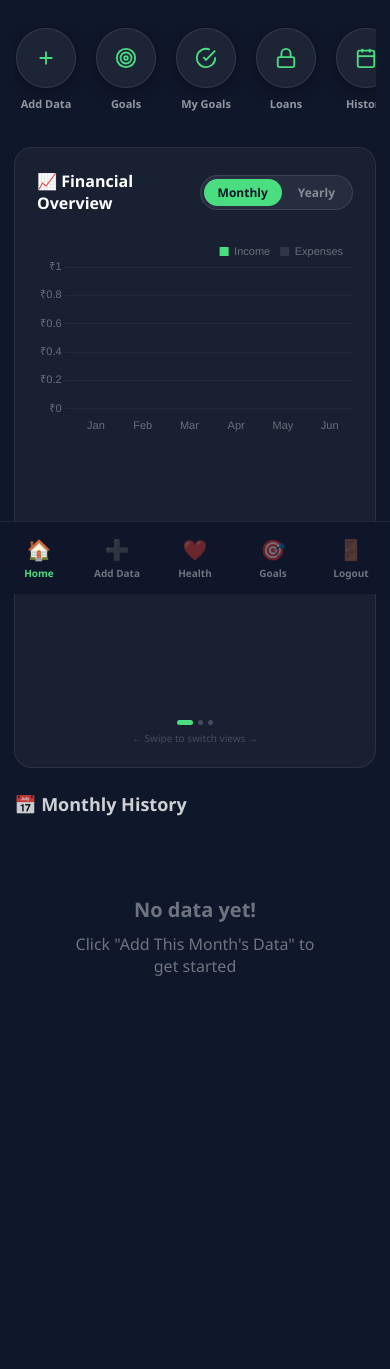
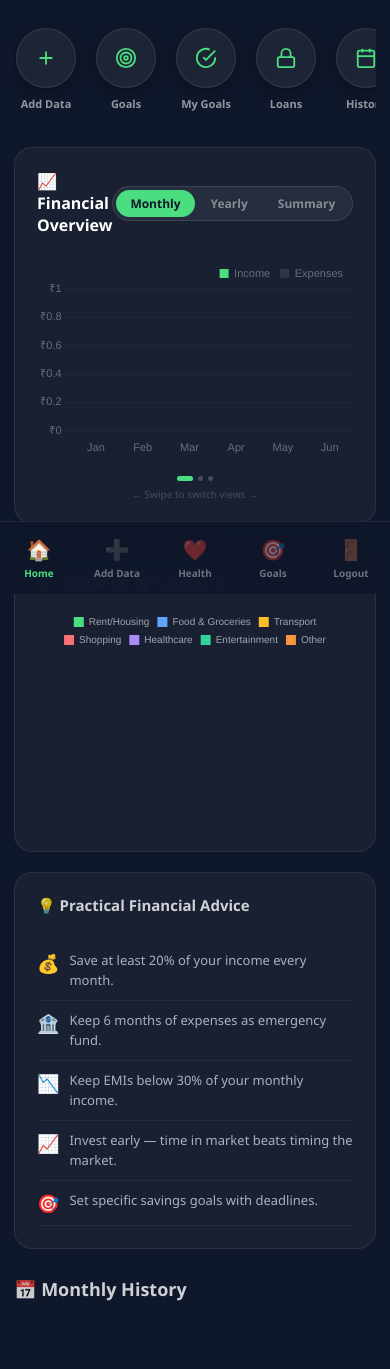
Before and after one commit to Bhatt753/financeiq, a Flask app: page /dashboard in a window 390 px wide. Shown: the part 250-1619 px from the top of the page. Before the commit the page ends 1226 px from the top, so only its background shows below. Run offline with Flask 3, Linux system fonts and the light colour scheme; the visitor is signed in with stand-in values (Sample User, id 1); data that the repository does not hold is empty; some libraries are stand-ins or nearby versions.

Commit message:
Fix chart slider - separate donut below, 3 clean slides

```diff
--- a/templates/dashboard.html
+++ b/templates/dashboard.html
@@ -14,12 +14,10 @@
         body { font-family:'Segoe UI',sans-serif; background:#0f172a; color:white; min-height:100vh; }
 
         .navbar {
-            background:rgba(255,255,255,0.05);
-            backdrop-filter:blur(10px);
+            background:rgba(255,255,255,0.05); backdrop-filter:blur(10px);
             border-bottom:1px solid rgba(255,255,255,0.1);
-            padding:15px 30px;
-            display:flex; justify-content:space-between; align-items:center;
-            position:sticky; top:0; z-index:100;
+            padding:15px 30px; display:flex; justify-content:space-between;
+            align-items:center; position:sticky; top:0; z-index:100;
         }
         .navbar h1 { color:#4ade80; font-size:22px; }
         .nav-links a { color:rgba(255,255,255,0.7); text-decoration:none; margin-left:20px; font-size:14px; transition:color 0.3s; }
@@ -30,8 +28,8 @@
 
         .welcome {
             background:linear-gradient(135deg,rgba(74,222,128,0.1),rgba(34,197,94,0.05));
-            border:1px solid rgba(74,222,128,0.2);
-            border-radius:16px; padding:25px 30px; margin-bottom:28px;
+            border:1px solid rgba(74,222,128,0.2); border-radius:16px;
+            padding:25px 30px; margin-bottom:28px;
             display:flex; justify-content:space-between; align-items:center;
         }
         .welcome h2 { font-size:24px; color:#4ade80; }
@@ -95,22 +93,35 @@
         .tbtn.active { background:#4ade80; color:#0f172a; }
 
         .slider-wrap { overflow:hidden; touch-action:pan-y; width:100%; }
-        .slides {
-            display:flex;
-            transition:transform 0.45s cubic-bezier(0.22,1,0.36,1);
-            will-change:transform;
-        }
+        .slides { display:flex; transition:transform 0.45s cubic-bezier(0.22,1,0.36,1); will-change:transform; }
         .slide { flex:0 0 100%; min-width:100%; padding:4px 0; }
-
         .ch-wrap { position:relative; height:260px; width:100%; }
-
-        .two-charts { display:grid; grid-template-columns:1fr 1fr; gap:16px; }
-        .two-chart-title { font-size:12px; font-weight:600; color:rgba(255,255,255,0.5); margin-bottom:8px; }
 
         .dots { display:flex; justify-content:center; gap:5px; margin-top:14px; }
         .dot { width:5px; height:5px; border-radius:50%; background:rgba(255,255,255,0.2); cursor:pointer; transition:all 0.2s; }
         .dot.active { background:#4ade80; width:16px; border-radius:3px; }
         .swipe-tip { font-size:10px; color:rgba(255,255,255,0.2); text-align:center; margin-top:6px; }
+
+        /* SPENDING SECTION — below chart on desktop */
+        .spending-section {
+            display:grid;
+            grid-template-columns:1fr 1fr;
+            gap:20px;
+            margin-bottom:28px;
+        }
+
+        .spending-card {
+            background:rgba(255,255,255,0.04);
+            border:1px solid rgba(255,255,255,0.08);
+            border-radius:18px; padding:22px;
+        }
+
+        .spending-card-title {
+            font-size:15px; font-weight:600; color:rgba(255,255,255,0.8);
+            margin-bottom:18px; display:flex; align-items:center; gap:8px;
+        }
+
+        .spending-ch-wrap { position:relative; height:260px; width:100%; }
 
         /* HISTORY */
         .section-title { font-size:18px; color:rgba(255,255,255,0.8); margin-bottom:20px; font-weight:600; }
@@ -151,8 +162,9 @@
             .mobile-actions { display:flex; }
             .quick-links { display:none; }
             .bottom-nav { display:flex; }
-            .two-charts { grid-template-columns:1fr; }
             .ch-wrap { height:200px; }
+            .spending-section { grid-template-columns:1fr; }
+            .spending-ch-wrap { height:220px; }
         }
 
         @media (min-width:769px) {
@@ -177,6 +189,7 @@
 
 <div class="container">
 
+    <!-- WELCOME -->
     <div class="welcome">
         <div>
             <h2>Welcome back, {{ session.name }}! 👋</h2>
@@ -235,45 +248,56 @@
         <a href="/health" class="quick-card"><div class="icon">❤️</div><h3>Health Score</h3><p>See your financial health</p></a>
     </div>
 
-    <!-- CHART CARD -->
+    <!-- MAIN CHART CARD with slider — 3 slides -->
     <div class="chart-card">
         <div class="chart-header">
             <div class="chart-title">📈 Financial Overview</div>
             <div class="toggle-pill">
                 <button class="tbtn active" id="tbm" onclick="goSlide(0,this)">Monthly</button>
                 <button class="tbtn" id="tby" onclick="goSlide(1,this)">Yearly</button>
+                <button class="tbtn" id="tbs" onclick="goSlide(2,this)">Summary</button>
             </div>
         </div>
 
         <div class="slider-wrap" id="sw">
             <div class="slides" id="sl">
+
+                <!-- Slide 0: Monthly Bar -->
                 <div class="slide">
                     <div class="ch-wrap"><canvas id="barC"></canvas></div>
                 </div>
+
+                <!-- Slide 1: Yearly Line -->
                 <div class="slide">
                     <div class="ch-wrap"><canvas id="lineC"></canvas></div>
                 </div>
+
+                <!-- Slide 2: Summary Bar -->
                 <div class="slide">
-                    <div class="two-charts">
-                        <div class="two-chart-item">
-                            <div class="two-chart-title">🍩 Spending by Category</div>
-                            <div class="ch-wrap"><canvas id="donutC"></canvas></div>
-                        </div>
-                        <div class="two-chart-item">
-                            <div class="two-chart-title">📊 Income vs Expenses vs Savings</div>
-                            <div class="ch-wrap"><canvas id="summaryC"></canvas></div>
-                        </div>
-                    </div>
+                    <div class="ch-wrap"><canvas id="summaryC"></canvas></div>
                 </div>
+
             </div>
         </div>
 
         <div class="dots">
             <div class="dot active" onclick="goSlide(0,document.getElementById('tbm'))"></div>
             <div class="dot" onclick="goSlide(1,document.getElementById('tby'))"></div>
-            <div class="dot" onclick="goSlide(2,document.getElementById('tbm'))"></div>
+            <div class="dot" onclick="goSlide(2,document.getElementById('tbs'))"></div>
         </div>
         <div class="swipe-tip">← Swipe to switch views →</div>
+    </div>
+
+    <!-- SPENDING SECTION — separate below on desktop, swipeable on mobile -->
+    <div class="spending-section">
+        <div class="spending-card">
+            <div class="spending-card-title">🍩 Spending by Category</div>
+            <div class="spending-ch-wrap"><canvas id="donutC"></canvas></div>
+        </div>
+        <div class="spending-card">
+            <div class="spending-card-title">💡 Practical Financial Advice</div>
+            <div id="advice-list" style="padding-top:8px;"></div>
+        </div>
     </div>
 
     <!-- HISTORY TABLE -->
@@ -346,7 +370,6 @@ if(hData.length > 0){
 }
 
 const GREEN    = '#4ade80';
-const GREEN_DIM= 'rgba(74,222,128,0.12)';
 const RED      = 'rgba(248,113,113,0.85)';
 const BLUE     = 'rgba(96,165,250,0.85)';
 const TEXT_MID = 'rgba(255,255,255,0.35)';
@@ -358,9 +381,8 @@ const baseOpts = {
         legend:{display:false},
         tooltip:{
             backgroundColor:'rgba(15,23,42,0.95)',
-            borderColor:'rgba(74,222,128,0.3)',
-            borderWidth:1, titleColor:'#fff',
-            bodyColor:'rgba(255,255,255,0.6)',
+            borderColor:'rgba(74,222,128,0.3)', borderWidth:1,
+            titleColor:'#fff', bodyColor:'rgba(255,255,255,0.6)',
             padding:10, cornerRadius:10,
             callbacks:{label:c=>' ₹'+c.raw.toLocaleString('en-IN')}
         }
@@ -373,6 +395,11 @@ const baseOpts = {
     }
 };
 
+const legendOpts = {
+    display:true, position:'top', align:'end',
+    labels:{color:TEXT_MID,font:{size:11},boxWidth:9,boxHeight:9,borderRadius:3,padding:10}
+};
+
 // Chart 1 — Monthly Bar
 new Chart(document.getElementById('barC'),{
     type:'bar',
@@ -380,10 +407,7 @@ new Chart(document.getElementById('barC'),{
         {label:'Income',   data:inc, backgroundColor:GREEN, borderRadius:7, borderSkipped:false},
         {label:'Expenses', data:exp, backgroundColor:'rgba(255,255,255,0.1)', borderRadius:7, borderSkipped:false}
     ]},
-    options:{...baseOpts, plugins:{...baseOpts.plugins,
-        legend:{display:true, position:'top', align:'end',
-            labels:{color:TEXT_MID,font:{size:11},boxWidth:9,boxHeight:9,borderRadius:3,padding:10}}
-    }}
+    options:{...baseOpts, plugins:{...baseOpts.plugins, legend:legendOpts}}
 });
 
 // Chart 2 — Yearly Line
@@ -400,59 +424,29 @@ new Chart(document.getElementById('lineC'),{
          backgroundColor:'rgba(96,165,250,0.05)', fill:true, tension:0.45,
          borderWidth:2, pointBackgroundColor:'rgba(96,165,250,0.8)', pointRadius:3, pointHoverRadius:5}
     ]},
-    options:{...baseOpts, plugins:{...baseOpts.plugins,
-        legend:{display:true, position:'top', align:'end',
-            labels:{color:TEXT_MID,font:{size:11},boxWidth:9,boxHeight:9,borderRadius:3,padding:10}}
-    }}
+    options:{...baseOpts, plugins:{...baseOpts.plugins, legend:legendOpts}}
 });
 
-// Chart 3 — Donut
+// Chart 3 — Summary Bar
 const latestInc = inc.length > 0 ? inc[inc.length-1] : 0;
 const latestExp = exp.length > 0 ? exp[exp.length-1] : 0;
 const latestSav = sav.length > 0 ? sav[sav.length-1] : 0;
-const catData = [0.30,0.20,0.12,0.10,0.08,0.08,0.12].map(p=>Math.round(latestExp*p));
 
-new Chart(document.getElementById('donutC'),{
-    type:'doughnut',
-    data:{
-        labels:['Rent/Housing','Food & Groceries','Transport','Shopping','Healthcare','Entertainment','Other'],
-        datasets:[{data:catData,
-            backgroundColor:['#4ade80','#60a5fa','#fbbf24','#f87171','#a78bfa','#34d399','#fb923c'],
-            borderWidth:0, hoverOffset:8}]
-    },
-    options:{
-        responsive:true, maintainAspectRatio:false,
-        cutout:'65%',
-        animation:{duration:800, easing:'easeOutQuart'},
-        plugins:{
-            legend:{display:true, position:'top',
-                labels:{color:'rgba(255,255,255,0.6)',font:{size:10},boxWidth:10,boxHeight:10,padding:8}},
-            tooltip:{backgroundColor:'rgba(15,23,42,0.95)',borderColor:'rgba(255,255,255,0.1)',
-                borderWidth:1, titleColor:'#fff', bodyColor:'rgba(255,255,255,0.6)',
-                padding:10, cornerRadius:10,
-                callbacks:{label:c=>' ₹'+c.raw.toLocaleString('en-IN')}}
-        }
-    }
-});
-
-// Chart 4 — Summary Bar
 new Chart(document.getElementById('summaryC'),{
     type:'bar',
     data:{
         labels:['Income','Expenses','Savings'],
-        datasets:[{data:[latestInc,latestExp,latestSav],
-            backgroundColor:[GREEN,RED,BLUE], borderRadius:10, borderSkipped:false}]
+        datasets:[{
+            data:[latestInc, latestExp, latestSav],
+            backgroundColor:[GREEN, RED, BLUE],
+            borderRadius:12, borderSkipped:false
+        }]
     },
     options:{
         responsive:true, maintainAspectRatio:false,
         animation:{duration:800, easing:'easeOutQuart'},
-        plugins:{
-            legend:{display:false},
-            tooltip:{backgroundColor:'rgba(15,23,42,0.95)',borderColor:'rgba(255,255,255,0.1)',
-                borderWidth:1, titleColor:'#fff', bodyColor:'rgba(255,255,255,0.6)',
-                padding:10, cornerRadius:10,
-                callbacks:{label:c=>' ₹'+c.raw.toLocaleString('en-IN')}}
-        },
+        plugins:{legend:{display:false},
+            tooltip:{...baseOpts.plugins.tooltip}},
         scales:{
             x:{grid:{display:false}, border:{display:false}, ticks:{color:TEXT_MID,font:{size:11}}},
             y:{grid:{color:'rgba(255,255,255,0.04)'}, border:{display:false},
@@ -460,6 +454,52 @@ new Chart(document.getElementById('summaryC'),{
                       callback:v=>'₹'+(v>=1000?(v/1000).toFixed(0)+'K':v)}}
         }
     }
+});
+
+// Chart 4 — Donut (separate section)
+const catData = [0.30,0.20,0.12,0.10,0.08,0.08,0.12].map(p=>Math.round(latestExp*p));
+new Chart(document.getElementById('donutC'),{
+    type:'doughnut',
+    data:{
+        labels:['Rent/Housing','Food & Groceries','Transport','Shopping','Healthcare','Entertainment','Other'],
+        datasets:[{
+            data:catData,
+            backgroundColor:['#4ade80','#60a5fa','#fbbf24','#f87171','#a78bfa','#34d399','#fb923c'],
+            borderWidth:0, hoverOffset:8
+        }]
+    },
+    options:{
+        responsive:true, maintainAspectRatio:false, cutout:'65%',
+        animation:{duration:800, easing:'easeOutQuart'},
+        plugins:{
+            legend:{display:true, position:'top',
+                labels:{color:'rgba(255,255,255,0.6)',font:{size:10},boxWidth:10,boxHeight:10,padding:8}},
+            tooltip:{
+                backgroundColor:'rgba(15,23,42,0.95)',borderColor:'rgba(255,255,255,0.1)',
+                borderWidth:1, titleColor:'#fff', bodyColor:'rgba(255,255,255,0.6)',
+                padding:10, cornerRadius:10,
+                callbacks:{label:c=>' ₹'+c.raw.toLocaleString('en-IN')}
+            }
+        }
+    }
+});
+
+// Advice list
+const adviceList = document.getElementById('advice-list');
+const tips = [
+    {icon:'💰', text:'Save at least 20% of your income every month.'},
+    {icon:'🏦', text:'Keep 6 months of expenses as emergency fund.'},
+    {icon:'📉', text:'Keep EMIs below 30% of your monthly income.'},
+    {icon:'📈', text:'Invest early — time in market beats timing the market.'},
+    {icon:'🎯', text:'Set specific savings goals with deadlines.'},
+];
+tips.forEach(t => {
+    adviceList.innerHTML += `
+        <div style="display:flex;gap:10px;align-items:flex-start;
+                    padding:10px 0;border-bottom:1px solid rgba(255,255,255,0.05);">
+            <span style="font-size:18px;flex-shrink:0">${t.icon}</span>
+            <span style="font-size:13px;color:rgba(255,255,255,0.65);line-height:1.5">${t.text}</span>
+        </div>`;
 });
 
 // Slider
@@ -480,9 +520,8 @@ sw.addEventListener('touchend', e=>{
     const d = tx - e.changedTouches[0].clientX;
     if(Math.abs(d) > 40){
         const n = d>0 ? Math.min(cur+1,2) : Math.max(cur-1,0);
-        goSlide(n, null);
-        if(n===0) document.getElementById('tbm').classList.add('active');
-        if(n===1) document.getElementById('tby').classList.add('active');
+        const btns = ['tbm','tby','tbs'];
+        goSlide(n, document.getElementById(btns[n]));
     }
 },{passive:true});
 </script>
```
